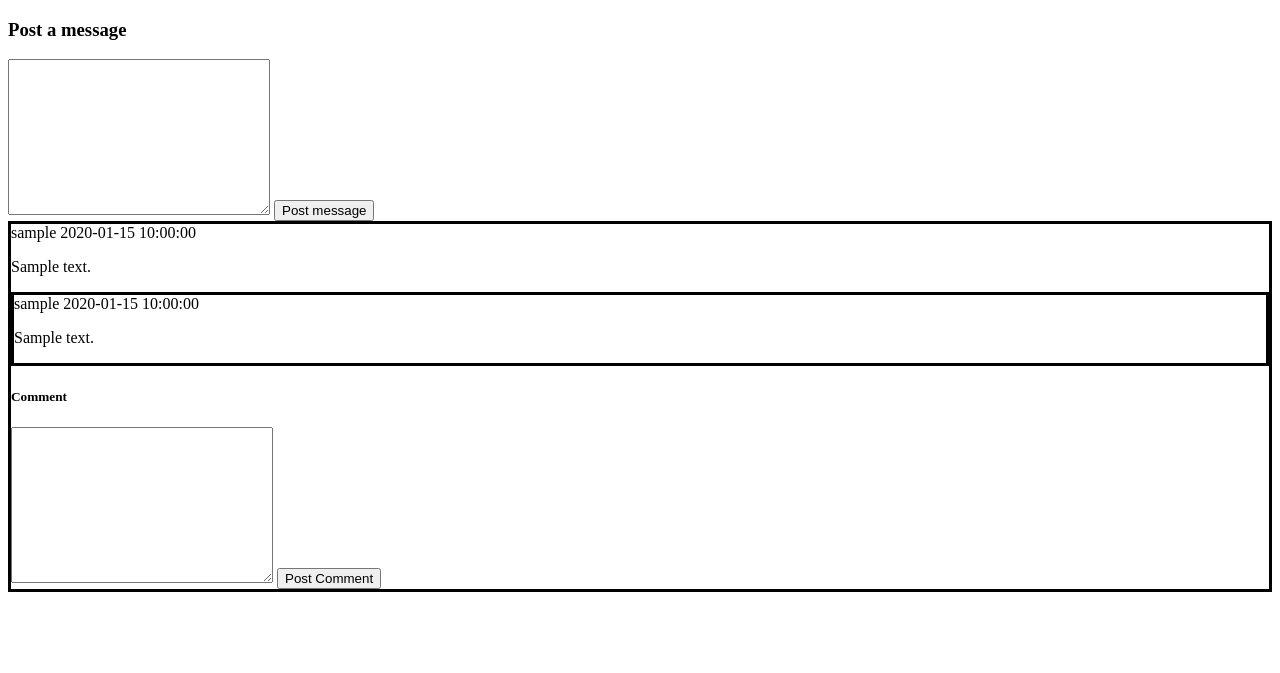
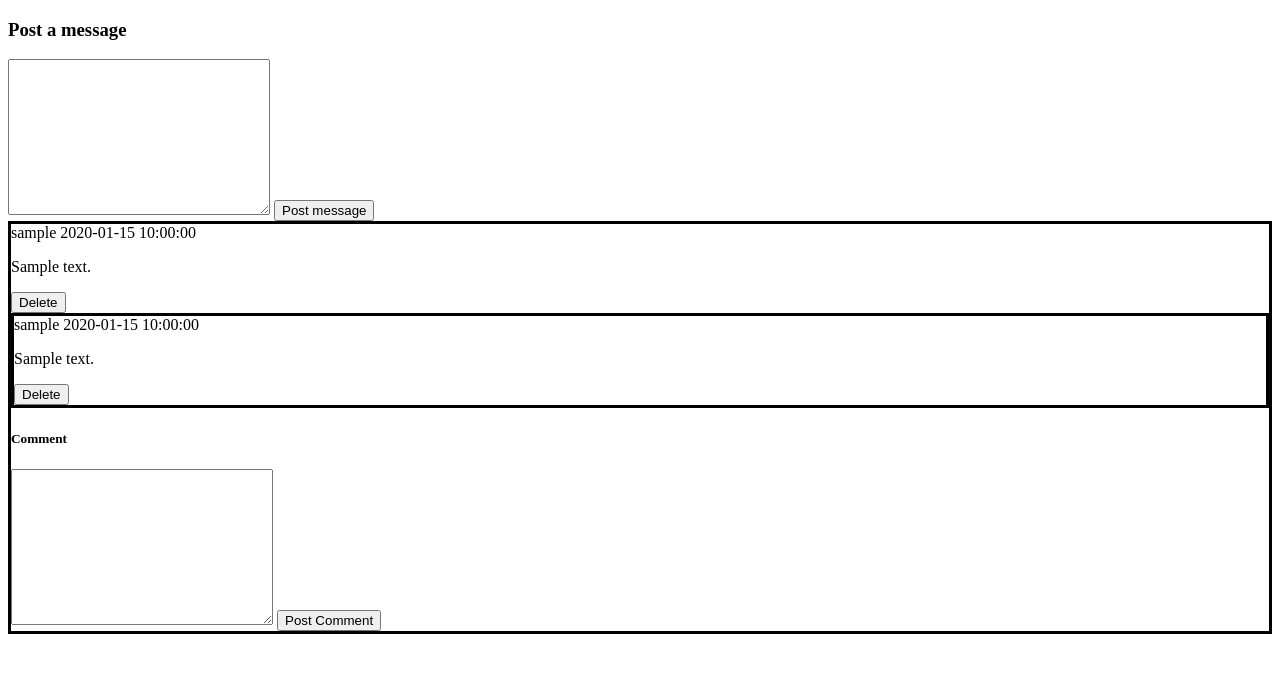
Before and after one commit to HebertSam/the_wall, a Flask app: template templates/wall.html in a window 1280 px wide. Shown: the part 26-699 px from the top of the page. Run offline with Flask 2, Linux system fonts and the light colour scheme; the visitor is signed in with stand-in values (Sample User, id 1); the template is opened without the code that fills it: most values are stand-ins (such as "Sample title", 1, 10 or a date in 2020).

Commit message:
adding new files

```diff
--- a/server.py
+++ b/server.py
@@ -87,46 +87,10 @@ def logout():
 @app.route('/wall')
 def wall():
 
-    # db_users = mysql.query_db('select * from users')
-    # db_messages = mysql.query_db('select * from messages')
-    # db_comments = mysql.query_db('select * from comments')
-
-    message_data = mysql.query_db('select concat(users.first_name, " ", users.last_name) as user_name, users.id as user_id, messages.message as message, messages.updated_at as time, messages.users_id, messages.id as message_id, comments.comment, comments.messages_id as com_message_id, comments.users_id as comm_user_id, comments.update_at from users join messages on users.id = messages.users_id join comments on messages_id = comments.messages_id')
+    message_data = mysql.query_db('select concat(users.first_name, " ", users.last_name) as user_name, users.id as user_id, messages.message as message, messages.updated_at as time, messages.users_id, messages.id as message_id, comments.comment, comments.messages_id as com_message_id, comments.users_id as comm_user_id, comments.update_at, comments.id as comment_id from users join messages on users.id = messages.users_id join comments on messages_id = comments.messages_id')
 
     user_data = mysql.query_db('select concat(users.first_name, " ", users.last_name) as user_name, users.id as user_id from users')
     print user_data
-
-    # template_messages = []
-
-    # for db_message in db_messages:
-    #     template_message = {}
-    #     for db_user in db_users:
-    #         if db_user['id'] == db_message['users_id']:
-    #             template_message['user'] = db_user['first_name'] + ' ' + db_user['last_name']
-    #     if db_message['updated_at'] > db_message['created_at']:
-    #         template_message['time'] = db_message['updated_at']
-    #     else:
-    #         template_message['time'] = db_message['created_at']
-
-    #     template_message['message'] = db_message['message']
-    #     template_messages.append(template_messages)
-
-    #     for db_comment in db_comments:
-    #         template_comment = {}
-    #         for db_user in db_users:
-    #             if db_user['id'] == db_comment['users_id']:
-    #                 template_comment['user'] = db_user['first_name'] + ' ' + db_user['last_name']
-
-    #         if db_comment['updated_at'] > db_comment['created_at']:
-    #             template_comment['time'] = db_comment['updated_at']
-    #         else:
-    #             template_comment['time'] = db_comment['created_at']
-
-    #         template_comment['comments'] = db_comment['comment']
-    #         template_message['comment'].append(template_comment)
-
-
-
 
 
     return render_template('wall.html', message_data=message_data, user_data=user_data)
@@ -158,6 +122,22 @@ def post_comment():
     mysql.query_db(comment_query, comment_data)
     return redirect('/wall')
 
+@app.route('/message_delete')
+def message_delete():
 
+    message_delete_query = 'delete from messages where message.id = :message_id'
+
+    message_id = {'message_id': request.form['message_id']}
+
+    mysql.query_db(message_delete_query, message_id)
+
+@app.route('/comment_delete')
+def comment_delete():
+
+    comment_delete_query = 'delete from comments where comments.id = :comment_id'
+
+    comment_id = {'comment_id': request.form['comment_id']}
+
+    mysql.query_db(comment_delete_query, comment_id)
 
 app.run(debug=True)
--- a/templates/wall.html
+++ b/templates/wall.html
@@ -23,6 +23,12 @@
             <span>{{message['user_name']}}</span>
             <span>{{ message['time'] }}</span>
             <p>{{ message['message'] }}</p>
+            {% if message['user_id'] == session['id'] %}
+                <form action="/comment_delete" method="post">
+                    <input type="hidden" name="message_id" value="message['message_id']">
+                    <button type="submit">Delete</button>
+                </form>
+                {% endif %}
             {% for comment in message_data %}
                 {% if message['message_id'] == message['com_message_id'] %}
                     {% for id in user_data %}
@@ -33,6 +39,12 @@
                     {% endfor %}
                     <span>{{ message['update_at'] }}</span>
                     <p>{{ message['comment'] }}</p>
+                    {% if message['users_id'] == session['id'] %}
+                        <form action="/comment_delete" method="post">
+                        <input type="hidden" name="comment_id" value="message['comment_id']">
+                        <button type="submit">Delete</button>
+                        </form>
+                    {% endif %}
                     </div>
                 {% endif %}
             {% endfor %}
```
